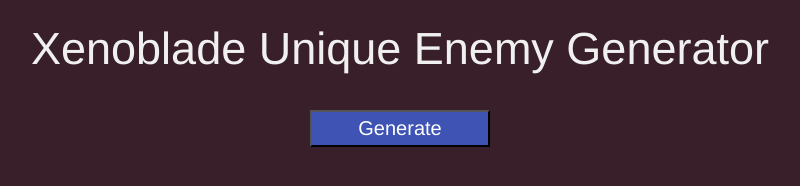
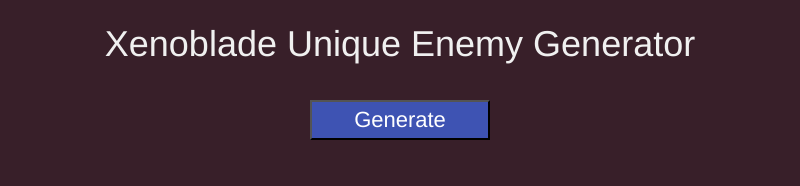
Before and after one commit to elfakyn/xc-enemy-generator, a plain HTML site: page index.html in a window 1280 px wide. Shown: the whole page, without its empty margins (240-1040 px from the left). Drawn offline with Linux system fonts and the light colour scheme.

Commit message:
change font sizes

```diff
--- a/index.html
+++ b/index.html
@@ -11,7 +11,7 @@
   padding: 15px 15px 15px 15px;
   margin: 0px auto 20px auto;
   display: block;
-  font-size: 45px;
+  font-size: 36px;
   font-family: "Helvetica Neue", Helvetica, Arial, sans-serif;
 }
 
@@ -28,7 +28,7 @@
   display: block;
   background: #3e53b3;
   color: #FFFFFF;
-  font-size: 20px;
+  font-size: 22px;
   font-family: "Helvetica Neue", Helvetica, Arial, sans-serif;
 }
 
@@ -40,7 +40,7 @@
   padding: 15px 15px 15px 15px;
   margin: 20px auto 0px auto;
   display: block;
-  font-size: 45px;
+  font-size: 48px;
   font-family: "Helvetica Neue", Helvetica, Arial, sans-serif;
   font-weight: bold;
   color: #FFFFFF;
```
